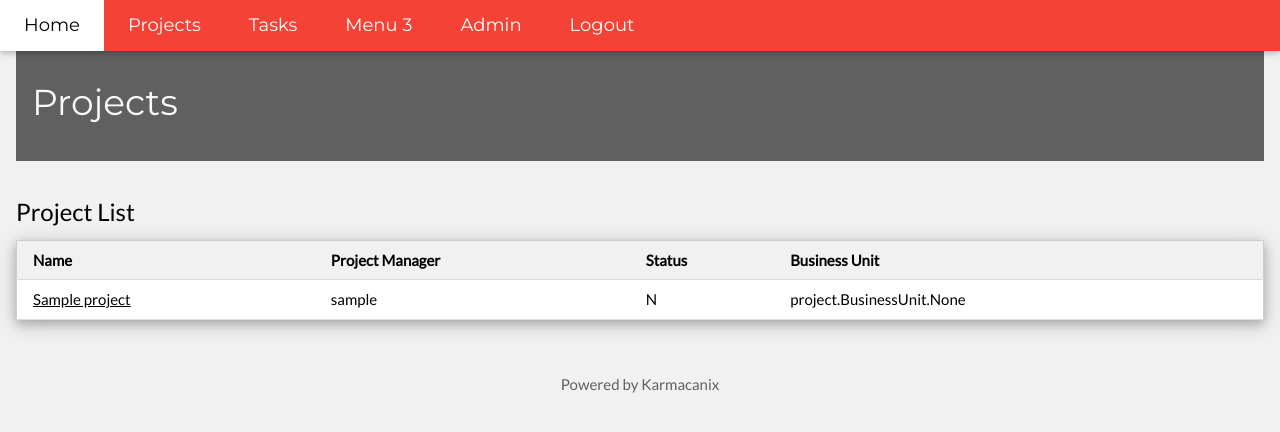
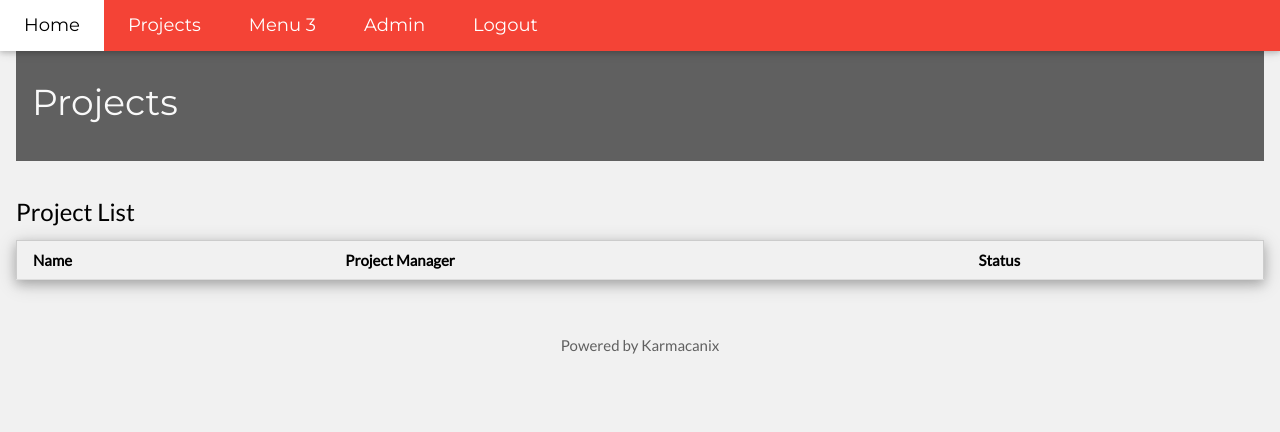
Before and after one commit to Karmacanix/ksheets3, a Django app: page /project/projects/ in a window 1280 px wide. Shown: the top 432 px of the page. Run offline with Django 5.2, Linux system fonts and the light colour scheme; a user stored in the database is signed in; tables that the repository leaves empty hold one stand-in row (values such as "Sample post"); lists and menus that the app fills with data are empty.

Commit message:
second commit

```diff
--- a/ksheet/settings.py
+++ b/ksheet/settings.py
@@ -11,6 +11,7 @@ https://docs.djangoproject.com/en/5.1/ref/settings/
 """
 from pathlib import Path
 import os
+
 from dotenv import load_dotenv
 
 load_dotenv()
@@ -39,12 +40,14 @@ ALLOWED_HOSTS = []
 INSTALLED_APPS = [
     'mysite',
     'project',
+    'dotenv',
     "django.contrib.admin",
     "django.contrib.auth",
     "django.contrib.contenttypes",
     "django.contrib.sessions",
     "django.contrib.messages",
     "django.contrib.staticfiles",
+    "django_select2",
     'allauth',
     'allauth.account',
 ]
--- a/ksheet/urls.py
+++ b/ksheet/urls.py
@@ -26,4 +26,5 @@ urlpatterns = [
     # path('select2/', include('django_select2.urls')),
     path('', home, name='home'),
     path('project/', include('project.urls')),
+    path("select2/", include("django_select2.urls")),
 ]
--- a/mysite/templates/mysite/site-base.html
+++ b/mysite/templates/mysite/site-base.html
@@ -33,7 +33,6 @@ fieldset.inlineLabels ul {list-style:none}
     <a href="{% url 'home' %}" class="w3-bar-item w3-button w3-hide-small w3-padding-large w3-hover-white">Home</a>
     {% if request.user.is_authenticated %}
       <a href="{% url 'project:project_list' %}" class="w3-bar-item w3-button w3-hide-small w3-padding-large w3-hover-white">Projects</a>
-      <a href="{% url 'task_list' %}" class="w3-bar-item w3-button w3-hide-small w3-padding-large w3-hover-white">Tasks</a>
       <a href="#" class="w3-bar-item w3-button w3-hide-small w3-padding-large w3-hover-white">Menu 3</a>
     {% endif %}
     {% if request.user.is_superuser %}
--- a/project/models.py
+++ b/project/models.py
@@ -5,45 +5,35 @@ from django.urls import reverse
 
 
 # Create your models here.
-class BusinessUnit(models.Model):
-	name = models.CharField(max_length=30)
+class Project(models.Model):
+    id = models.AutoField(primary_key=True)  # Explicitly define an AutoField as the primary key
+    projectmanager = models.ForeignKey(User, on_delete=models.CASCADE, related_name="projectmanager")
+    name = models.CharField(max_length=254)
+    description = models.TextField()
+    start_date = models.DateField()
+    end_date = models.DateField(null=True, blank=True)
+    PROJECT_STATUS_CHOICES = (
+        ('N', 'New'),
+        ('W', 'In Progress'),
+        ('H', 'On Hold'),
+        ('C', 'Closed'),
+    )
+    project_status = models.CharField(
+        max_length=1,
+        choices=PROJECT_STATUS_CHOICES,
+        default='N',
+        verbose_name="Status"
+    )
+    created = models.DateTimeField(auto_now_add=True)
+    updated = models.DateTimeField(auto_now=True)
 
-	def __str__(self):
-		return self.name
-
-
-class Project(models.Model):
-	projectmanager = models.ForeignKey(User, on_delete=models.CASCADE, related_name="projectmanager")
-	name = models.CharField(max_length=254, primary_key=True)
-	description = models.TextField()
-	start_date = models.DateField()
-	end_date = models.DateField(null=True, blank=True)
-	PROJECT_STATUS_CHOICES = (
-		('N', 'New'),
-		('W', 'In Progress'),
-		('H', 'On Hold'),
-		('C', 'Closed'),
-	)
-	project_status = models.CharField(
-		max_length=1,
-		choices=PROJECT_STATUS_CHOICES,
-		default='N',
-		verbose_name="Status"
-	)
-	businessunit = models.ManyToManyField(BusinessUnit)
-	created = models.DateTimeField(auto_now_add=True)
-	updated = models.DateTimeField(auto_now=True)
-
-	def __str__(self):
-		return self.name
-
-	# def get_absolute_url(self):
-	# 	return reverse('project:project-detail', kwargs={'pk': self})
+    def __str__(self):
+        return self.name
 
 
 class Task(models.Model):
     project = models.ForeignKey(Project, on_delete=models.CASCADE, related_name='tasks')
-    title = models.CharField(max_length=255)
+    name = models.CharField(max_length=255)
     description = models.TextField(blank=True, null=True)
     due_date = models.DateField()
     completed = models.BooleanField(default=False)
@@ -51,4 +41,15 @@ class Task(models.Model):
     updated = models.DateTimeField(auto_now=True)
 
     def __str__(self):
-        return self.title
+        return self.name
+
+
+class Timesheet(models.Model):
+    user = models.ForeignKey(User, on_delete=models.CASCADE)
+    project = models.ForeignKey(Project, on_delete=models.CASCADE)
+    task = models.ForeignKey(Task, on_delete=models.CASCADE)
+    date = models.DateField()
+    hours = models.DecimalField(max_digits=5, decimal_places=2)
+
+    def __str__(self):
+        return f'{self.user.username} - {self.project.name} - {self.task.name} - {self.date}'
--- a/project/templates/project/project_form.html
+++ b/project/templates/project/project_form.html
@@ -21,7 +21,7 @@
           </div>
           <div class="w3-margin-bottom">
               <label for="id_name" class="w3-text-teal">Project Name</label>
-              {{ form.name|add_class:"w3-input w3-border w3-round" }}
+              {{project.sequence_numbercode}}{{ form.name|add_class:"w3-input w3-border w3-round" }}
           </div>
           <div class="w3-margin-bottom">
               <label for="id_description" class="w3-text-teal">Description</label>
@@ -41,10 +41,6 @@
               <label for="id_project_status" class="w3-text-teal">Status</label>
               {{ form.project_status|add_class:"w3-select w3-border w3-round" }}
           </div>
-          <div class="w3-margin-bottom">
-              <label for="id_businessunit" class="w3-text-teal">Business Unit</label>
-              {{ form.businessunit|add_class:"w3-select w3-border w3-round" }}
-          </div>
           <button type="submit" class="w3-button w3-teal w3-round-large w3-margin-top">Save</button>
       </form>
   </div>
--- a/project/templates/project/project_list.html
+++ b/project/templates/project/project_list.html
@@ -21,16 +21,14 @@
           <th>{% trans "Name" %}</th>
           <th>{% trans "Project Manager" %}</th>
           <th>{% trans "Status" %}</th>
-          <th>{% trans "Business Unit" %}</th>
         </tr>
       </thead>
       <tbody>
         {% for project in projects %}
         <tr>
-          <td><a href="{% url 'project:project_update' project.name %}">{{ project.name }}</a></td>
+          <td><a href="{% url 'project:project_update' project.sequence_numbercode %}">{{project.sequence_numbercode}}:{{ project.name }}</a></td>
           <td>{{ project.projectmanager }}</td>
           <td>{{ project.project_status }}</td>
-          <td>{{ project.businessunit }}</td>
         </tr>
         {% endfor %}
       </tbody>
--- a/project/urls.py
+++ b/project/urls.py
@@ -23,7 +23,7 @@ app_name = 'project'
 urlpatterns = [
     path('projects/', ProjectListView.as_view(), name='project_list'),
     path('projects/create/', ProjectCreateView.as_view(), name='project_create'),
-    path('projects/update/<str:pk>/', ProjectUpdateView.as_view(), name='project_update'),
-    path('projects/<str:project_name>/tasks/', TaskListView.as_view(), name='task_list'),
-    path('projects/<str:project_name>/tasks/create/', TaskCreateView.as_view(), name='task_create'),
+    path('projects/update/<int:id>/', ProjectUpdateView.as_view(), name='project_update'),
+    path('projects/<int:project_id>/tasks/', TaskListView.as_view(), name='task_list'),
+    path('projects/<int:project_id>/tasks/create/', TaskCreateView.as_view(), name='task_create'),
 ]
--- a/project/views.py
+++ b/project/views.py
@@ -3,20 +3,14 @@ from django.views.generic import ListView
 from django.views.generic.edit import CreateView, UpdateView
 from django.shortcuts import render, redirect
 from django.views import View
-from .models import Project, Task, BusinessUnit
+from .models import Project, Task
 from .forms import TaskForm, TaskFormSet, ProjectForm
 
 
 # Create your views here.
 class ProjectListView(ListView):
     model = Project
-    template_name = 'project_list.html'  # template for the list view
-    context_object_name = 'projects'  # custom name for context
-
-    # def get_context_data(self, **kwargs):
-    #     context = super(ProjectListView, self).get_context_data(**kwargs)
-    #     context['project_list'] = Project.objects.all()
-    #     return context
+    template_name = 'project/project_list.html'
 
 
 class ProjectCreateView(CreateView):
@@ -29,29 +23,39 @@ class ProjectCreateView(CreateView):
 class ProjectUpdateView(UpdateView):
     model = Project
     form_class = ProjectForm
-    template_name = 'project/project_form.html'  # template for the update form
-    success_url = reverse_lazy('project_list')  # redirect to list view on success
+    template_name = 'project/project_form.html'
+    success_url = reverse_lazy('project_list')
 
 
 class TaskListView(View):
-    def get(self, request, project_name):
-        project = Project.objects.get(name=project_name)
-        tasks = project.tasks.all()
-        return render(request, 'task_list.html', {'project': project, 'tasks': tasks})
+    model = Task
+    template_name = 'project/task_list.html'
+
+
+    def get(self, request, project):
+        project = Project.objects.get(id=project_id)
+        tasks = Task.objects.filter(project=project_id)
+        return render(request, 'project/task_list.html', {'project': project, 'tasks': tasks})
+
 
 class TaskCreateView(View):
-    def get(self, request, project_name):
-        project = Project.objects.get(name=project_name)
+    model = Task
+    form_class = TaskForm
+    template_name = 'project/task_form.html'
+    success_url = reverse_lazy('task_list')
+
+    def get(self, request, project):
+        project = Project.objects.get(id=project_id)
         formset = TaskFormSet(queryset=Task.objects.none())
-        return render(request, 'task_form.html', {'project': project, 'formset': formset})
+        return render(request, 'project/task_form.html', {'project': project, 'formset': formset})
 
-    def post(self, request, project_name):
-        project = Project.objects.get(name=project_name)
+    def post(self, request, project):
+        project = Project.objects.get(id=project_id)
         formset = TaskFormSet(request.POST)
         if formset.is_valid():
             tasks = formset.save(commit=False)
             for task in tasks:
-                task.project = project  # Associate the task with the project
+                task.project = project_id  # Associate the task with the project
                 task.save()
-            return redirect('task_list', project_name=project_name)
-        return render(request, 'task_form.html', {'project': project, 'formset': formset})
+            return redirect('project/task_list', project_id=project_id)
+        return render(request, 'project/task_form.html', {'project': project, 'formset': formset})
```
Also changed, not shown: project/admin.py (+2 -7 lines), project/forms.py (+31 -4 lines), requirements.txt (+6 -1 lines), project/migrations/0004_project_code.py (added), project/migrations/0005_remove_project_code_project_sequence_numbercode.py (added), project/migrations/0006_alter_project_name_alter_project_sequence_numbercode.py (added), project/migrations/0007_remove_project_businessunit.py (added).
